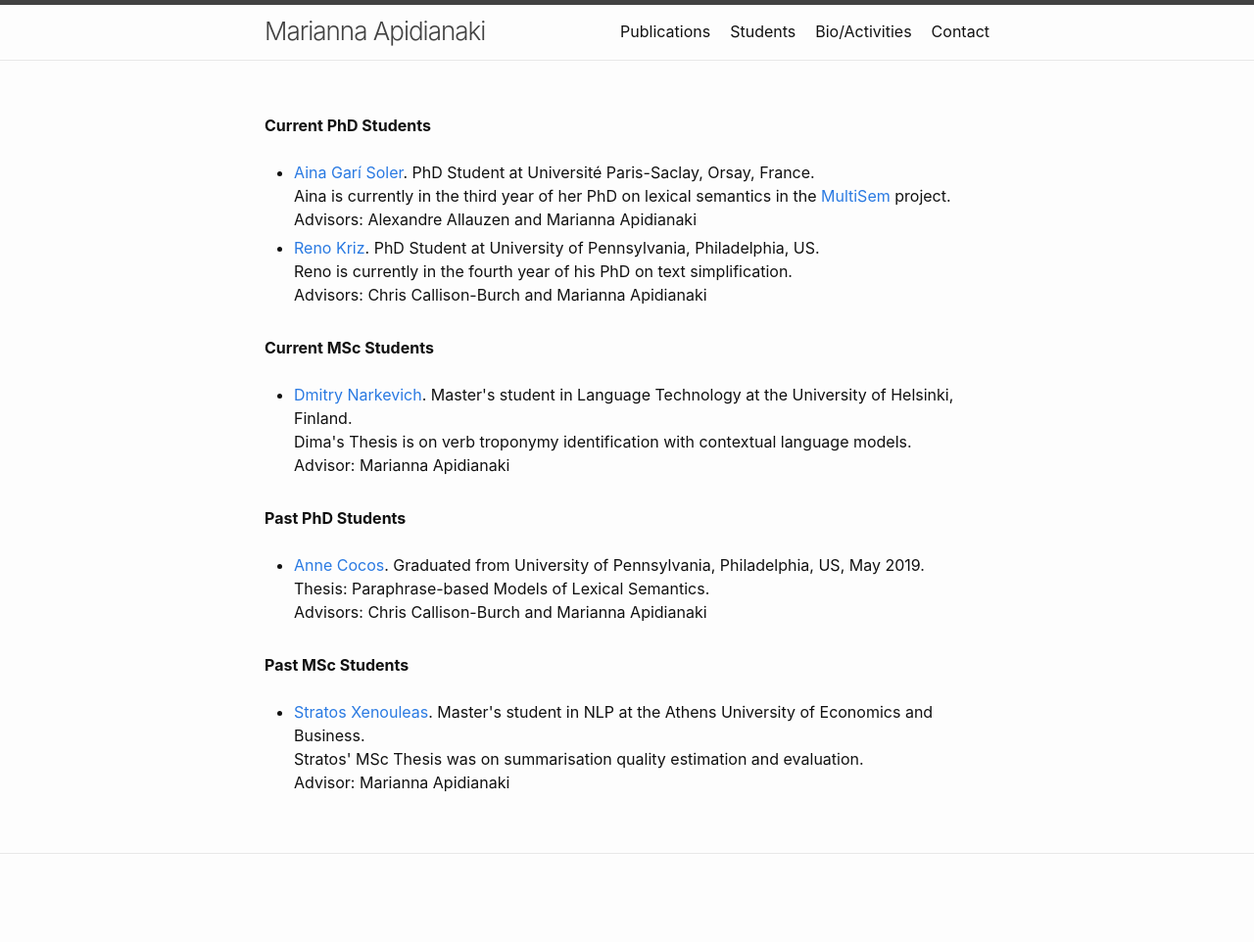
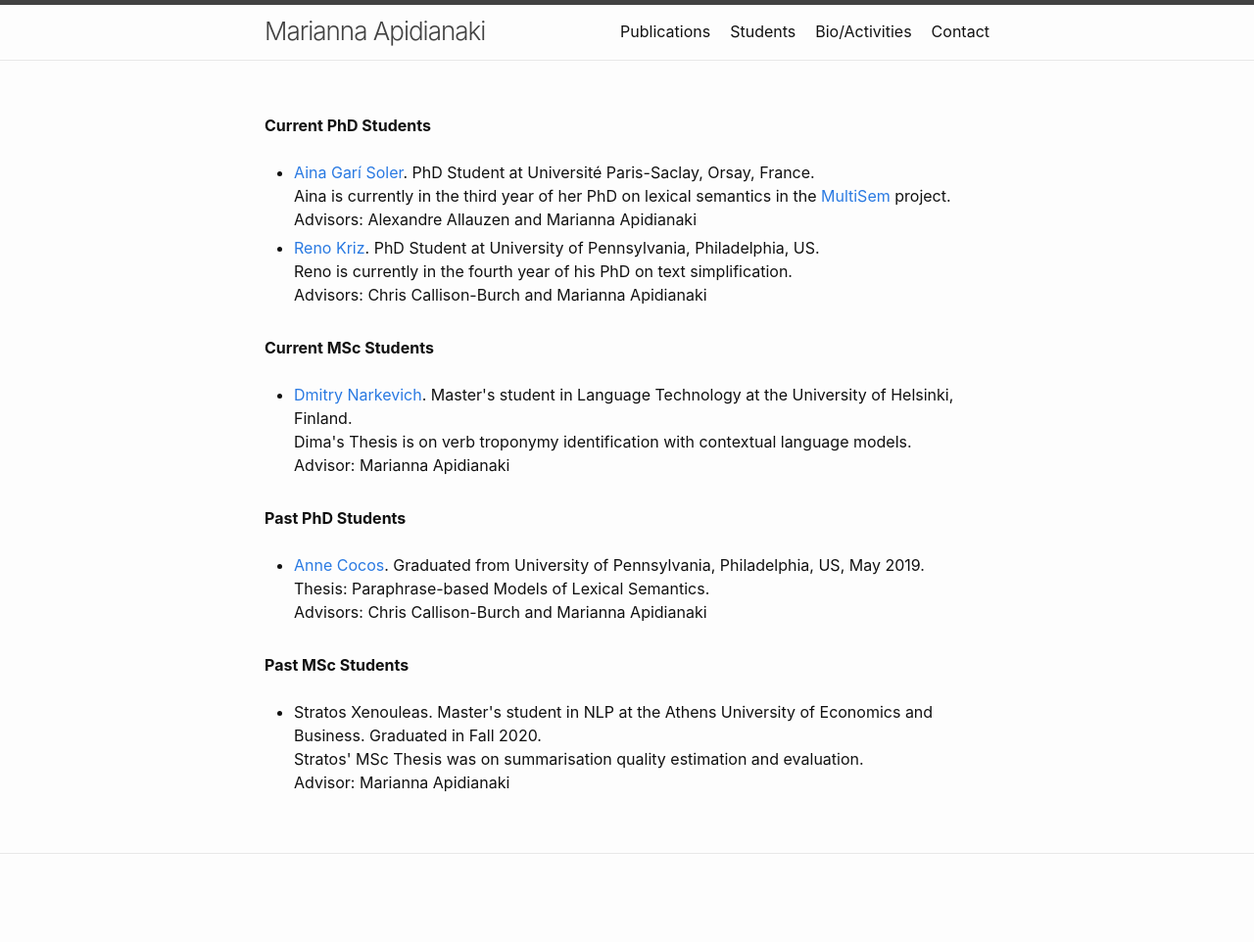
Before and after one commit to mariannaapi/mariannaapi.github.io, a Jekyll site: the page students/index.html, which Jekyll copies as it is, in a window 1280 px wide. Shown: the whole page at 98% size. Built offline with Jekyll 4.4.1, drawn with Linux system fonts in a browser that asks for light colours.

Commit message:
Update index.html

```diff
--- a/students/index.html
+++ b/students/index.html
@@ -86,7 +86,7 @@
 	<strong>Past MSc Students</strong><ul>
  <br>
 
-	  <li> <a href="https://dmitry.lol">Stratos Xenouleas</a>. Master's student in NLP at the Athens University of Economics and Business.
+	  <li> Stratos Xenouleas. Master's student in NLP at the Athens University of Economics and Business. Graduated in Fall 2020.
 		  <br>
 	    Stratos' MSc Thesis was on summarisation quality estimation and evaluation.
 	<br>
```
